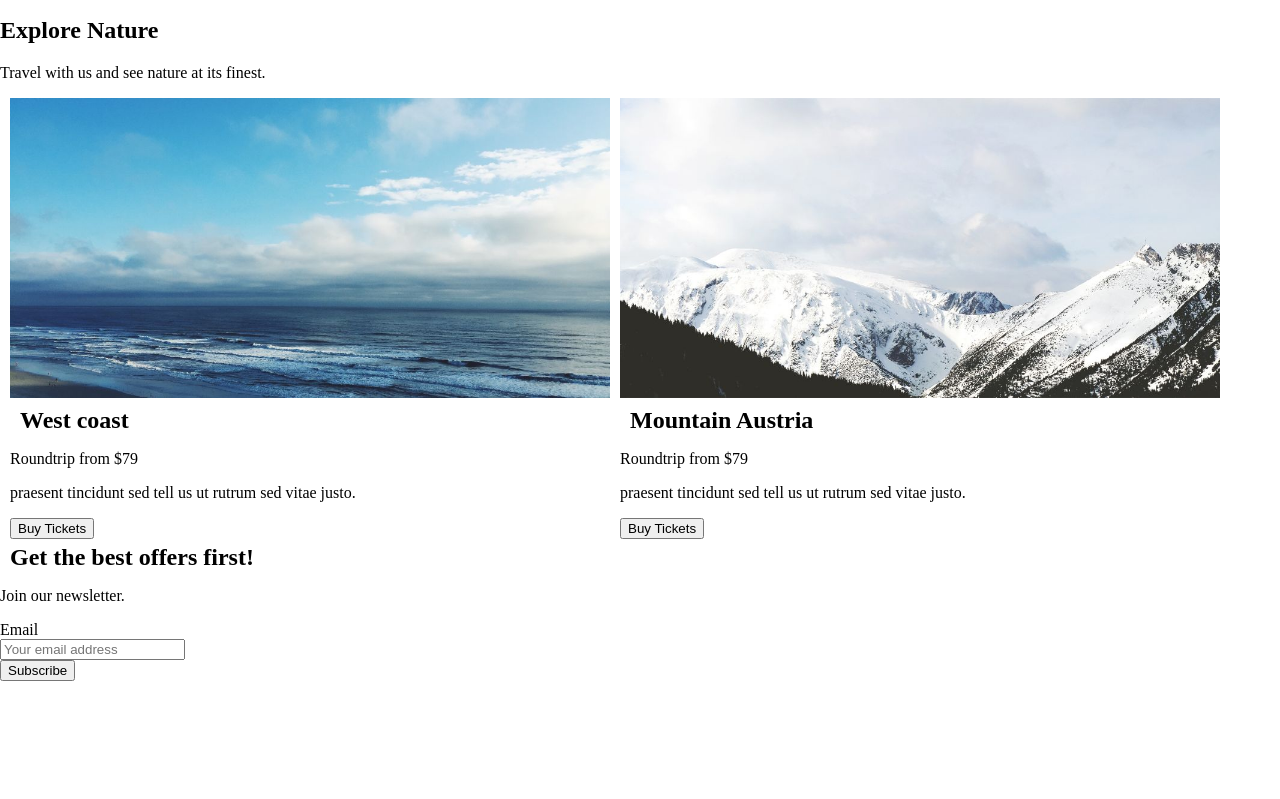
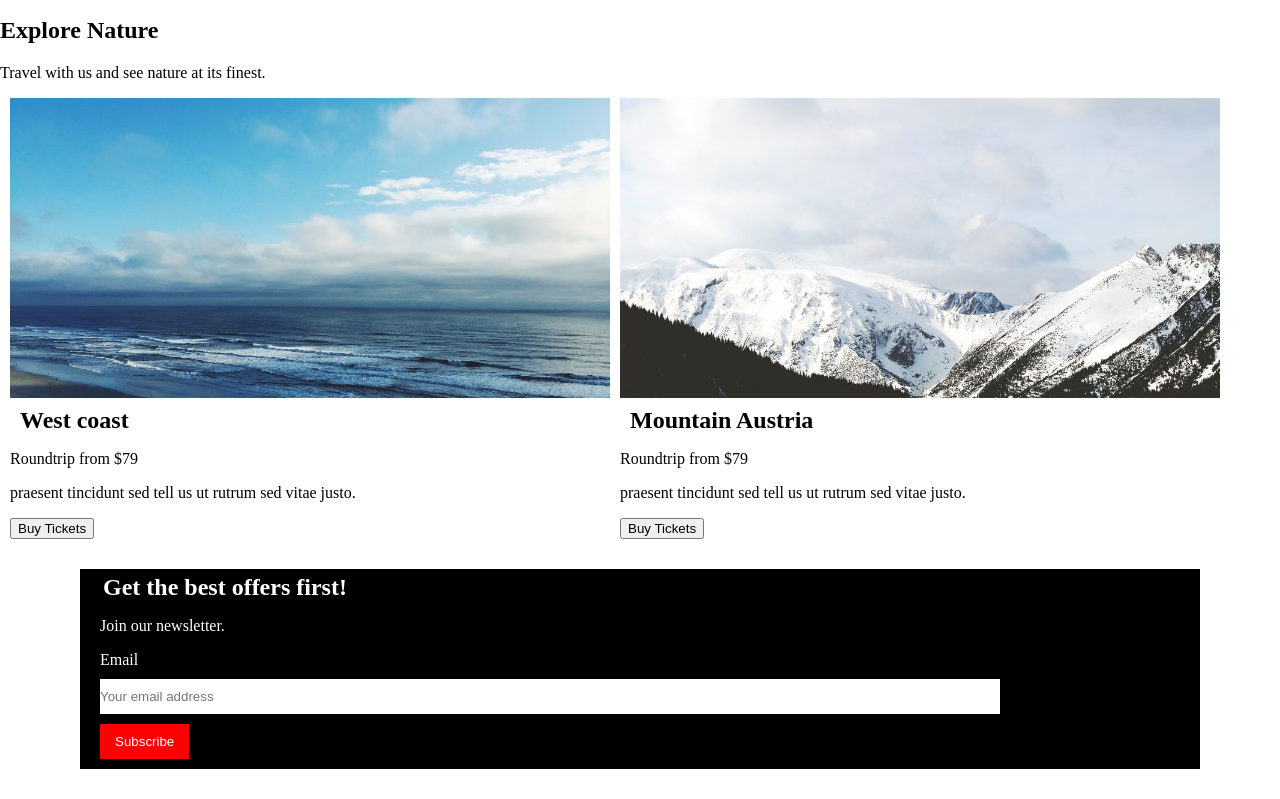
Before and after one commit to bertinkambale/My-new-website, a plain HTML site: page index.html in a window 1280 px wide. Shown: the part 894-1693 px from the top of the page. Before the commit the page ends 1575 px from the top, so only its background shows below. Drawn offline with Linux system fonts and the light colour scheme.

Commit message:
i styled the registration form

```diff
--- a/style.css
+++ b/style.css
@@ -134,3 +134,33 @@ h1{
 .ocean {
     padding-left: 10px;
 }
+.for-displaying{
+    display: flex;
+    justify-content: center;
+    align-items: center;
+    margin-bottom: 30px;
+}
+.information{
+    padding-left: 20px;
+    background-color:black;
+    color:white;
+    margin-top:30px;
+    width:1100px;
+
+}
+.information h1{
+    padding-left: 3px;
+}
+.information input{
+    width:900px;
+    padding:10px 0px;
+    border:none;
+    margin:10px 0px;
+}
+.information button{
+    border:none;
+    padding:10px 15px;
+    background-color: red;
+    color:white;
+    margin-bottom: 10px;
+}
```
